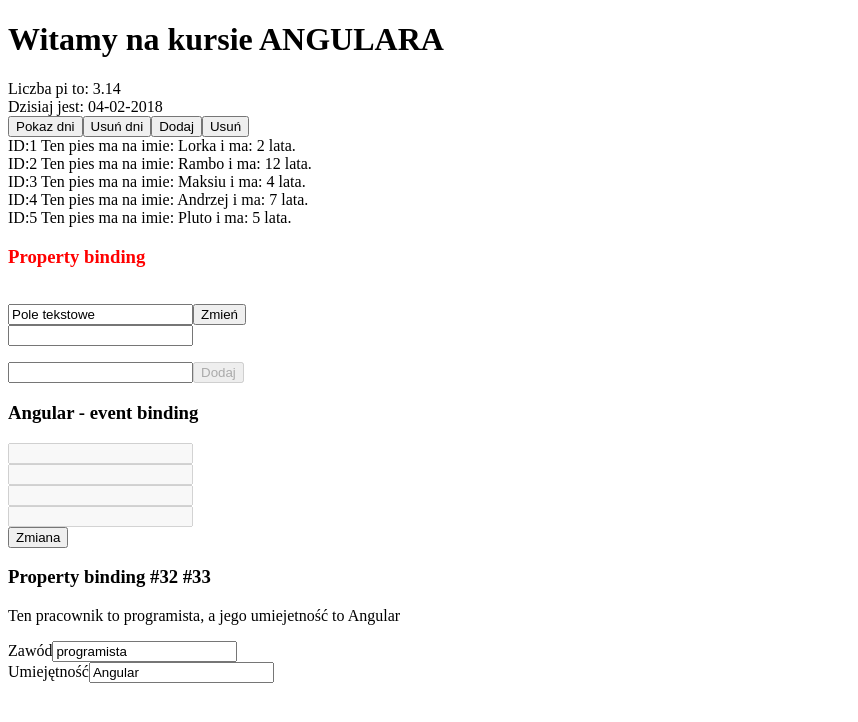
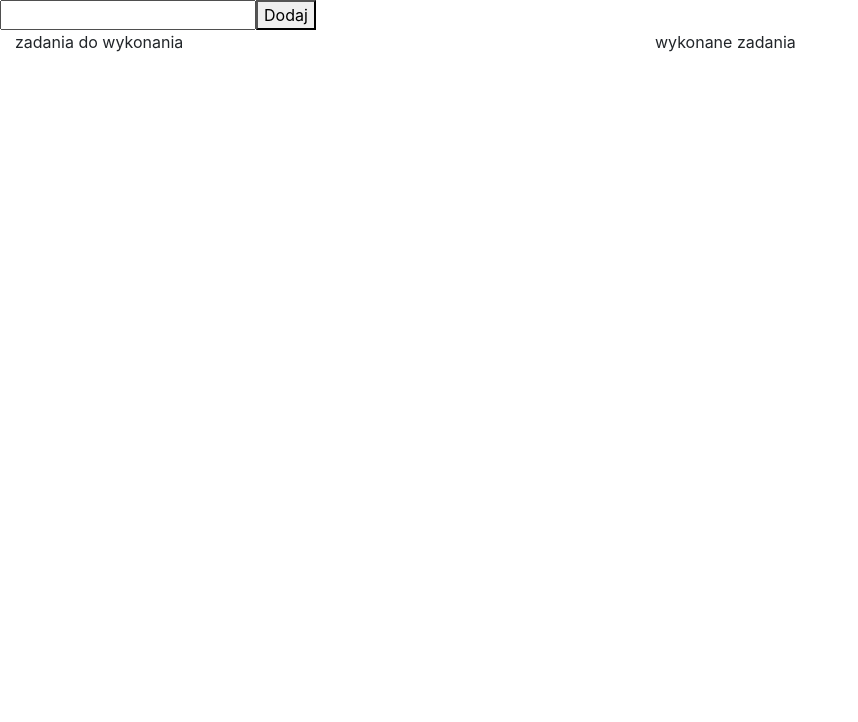
Before and after one commit to texarr/ng4tutorial, an Angular app: page / in a window 1280 px wide. Shown: the top 722 px of the page, without its empty margins (0-858 px from the left). Built offline with nearby package versions, Linux system fonts and the light colour scheme.

Commit message:
Add #34 structure

```diff
--- a/src/app/app.component.html
+++ b/src/app/app.component.html
@@ -1,5 +1,7 @@
-<app-basics></app-basics>
+<app-basics [hidden]="true"></app-basics>
 
-<app-data-binding></app-data-binding>
+<app-data-binding [hidden]="true"></app-data-binding>
 
-<app-event-binding></app-event-binding>
+<app-event-binding [hidden]="true"></app-event-binding>
+
+<app-checklist></app-checklist>
--- a/src/app/app.module.ts
+++ b/src/app/app.module.ts
@@ -6,6 +6,7 @@
 import { DataBindingComponent } from './data-binding/data-binding.component';
 import { BasicsComponent } from './basics/basics.component';
 import { EventBindingComponent } from './event-binding/event-binding.component';
+import { ChecklistComponent } from './checklist/checklist.component';
 
 
 @NgModule({
@@ -14,6 +15,7 @@
     DataBindingComponent,
     BasicsComponent,
     EventBindingComponent,
+    ChecklistComponent,
   ],
   imports: [
     BrowserModule,
--- /dev/null
+++ b/src/app/checklist/checklist.component.html
@@ -0,0 +1,16 @@
+<div class="container-fluid">
+  <div class="row">
+    <input type="text" [(ngModel)]="newTask">
+    <button (click)="add()">Dodaj</button>
+  </div>
+
+  <div class="row">
+    <div class="col-sm-6">
+      <p>zadania do wykonania</p>
+    </div>
+
+    <div class="col-sm-6">
+      <p>wykonane zadania</p>
+    </div>
+  </div>
+</div>
--- /dev/null
+++ b/src/app/checklist/checklist.component.ts
@@ -0,0 +1,20 @@
+import { Component } from '@angular/core';
+
+@Component({
+  selector: 'app-checklist',
+  templateUrl: './checklist.component.html',
+  styleUrls: ['./checklist.component.css']
+})
+export class ChecklistComponent {
+
+  constructor() { }
+
+  newTask: string;
+  tasksList: Array<string> = [];
+
+  add(){
+    this.tasksList.push(this.newTask);
+    this.newTask = '';
+    console.log(this.tasksList);
+  }
+}
--- a/src/index.html
+++ b/src/index.html
@@ -7,6 +7,12 @@
 
   <meta name="viewport" content="width=device-width, initial-scale=1">
   <link rel="icon" type="image/x-icon" href="favicon.ico">
+
+  <script src="https://code.jquery.com/jquery-3.2.1.slim.min.js" integrity="sha384-KJ3o2DKtIkvYIK3UENzmM7KCkRr/rE9/Qpg6aAZGJwFDMVNA/GpGFF93hXpG5KkN" crossorigin="anonymous"></script>
+  <script src="https://cdnjs.cloudflare.com/ajax/libs/popper.js/1.12.9/umd/popper.min.js" integrity="sha384-ApNbgh9B+Y1QKtv3Rn7W3mgPxhU9K/ScQsAP7hUibX39j7fakFPskvXusvfa0b4Q" crossorigin="anonymous"></script>
+
+  <link rel="stylesheet" href="https://maxcdn.bootstrapcdn.com/bootstrap/4.0.0/css/bootstrap.min.css" integrity="sha384-Gn5384xqQ1aoWXA+058RXPxPg6fy4IWvTNh0E263XmFcJlSAwiGgFAW/dAiS6JXm" crossorigin="anonymous">
+  <script src="https://maxcdn.bootstrapcdn.com/bootstrap/4.0.0/js/bootstrap.min.js" integrity="sha384-JZR6Spejh4U02d8jOt6vLEHfe/JQGiRRSQQxSfFWpi1MquVdAyjUar5+76PVCmYl" crossorigin="anonymous"></script>
 </head>
 <body>
   <app-root></app-root>
```
Also changed, not shown: src/app/checklist/checklist.component.css (added).
